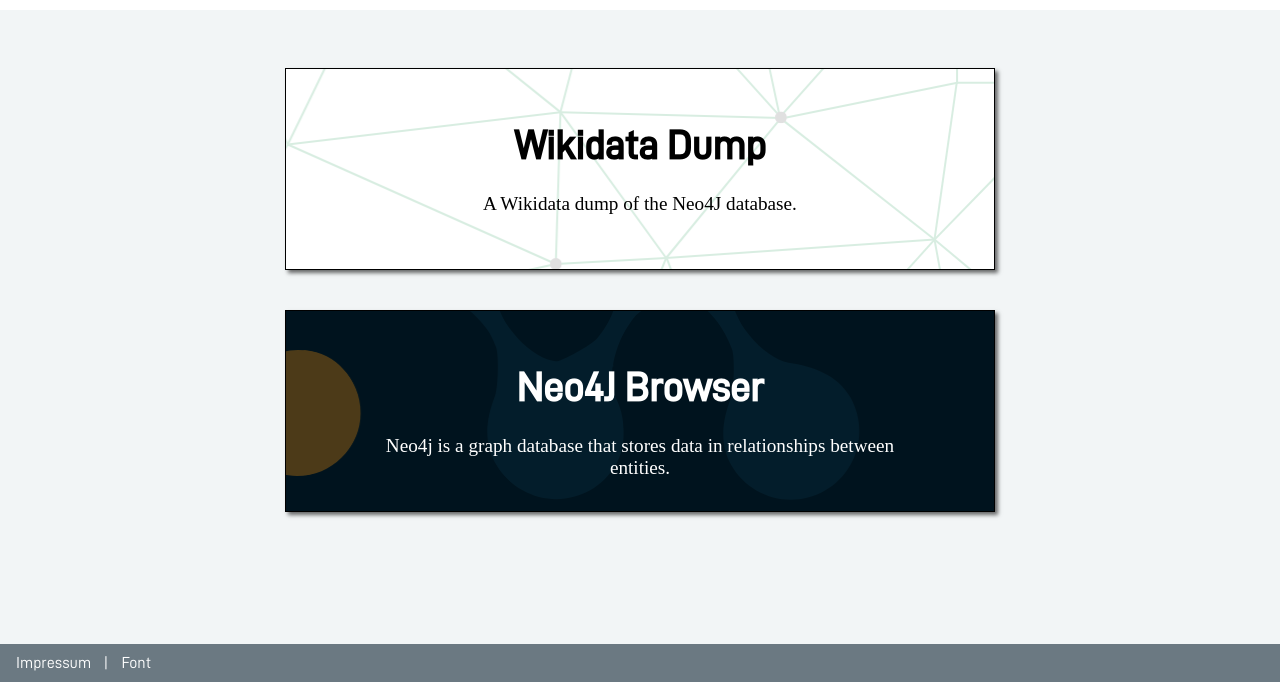
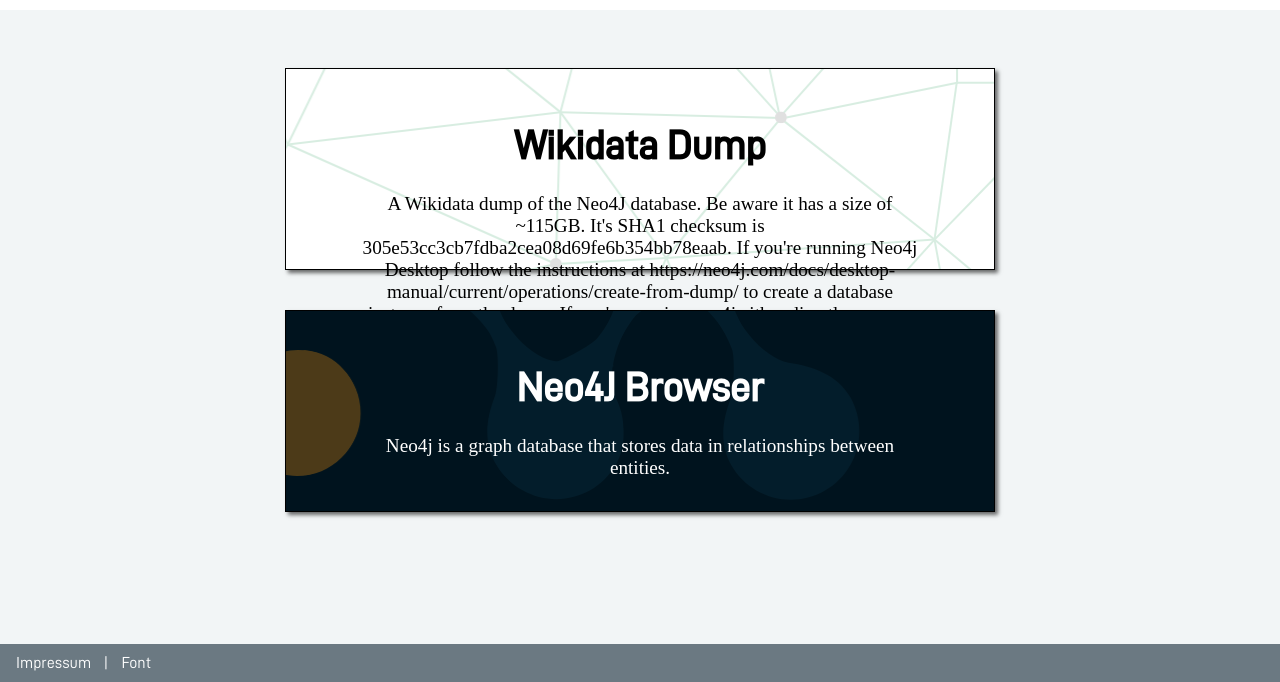
Before and after one commit to THM-Graphs/static-wikidata-dump, a plain HTML site: page index.html in a window 1280 px wide. Shown: the part 118-800 px from the top of the page. Drawn offline with Linux system fonts and the light colour scheme.

Commit message:
instructions how to use the dump file

```diff
--- a/index.html
+++ b/index.html
@@ -17,7 +17,11 @@
 <div class="container">
     <a class="card wiki" href="https://wikidata.mni.thm.de/neo4j.dump">
         <h1>Wikidata Dump</h1>
-        <p>A Wikidata dump of the Neo4J database.</p>
+        <p>A Wikidata dump of the Neo4J database. Be aware it has a size of ~115GB. It's SHA1 checksum is 305e53cc3cb7fdba2cea08d69fe6b354bb78eaab.
+
+If you're running Neo4j Desktop follow the instructions at https://neo4j.com/docs/desktop-manual/current/operations/create-from-dump/ to create a database instance from the dump.
+
+If you're running neo4j either directly on your machine or via docker use the neo4j-admin database load command.</p>
     </a>
     <a class="card neo4j" href="https://wikidata.mni.thm.de:7473/" target="_blank">
         <h1>Neo4J Browser</h1>
```
